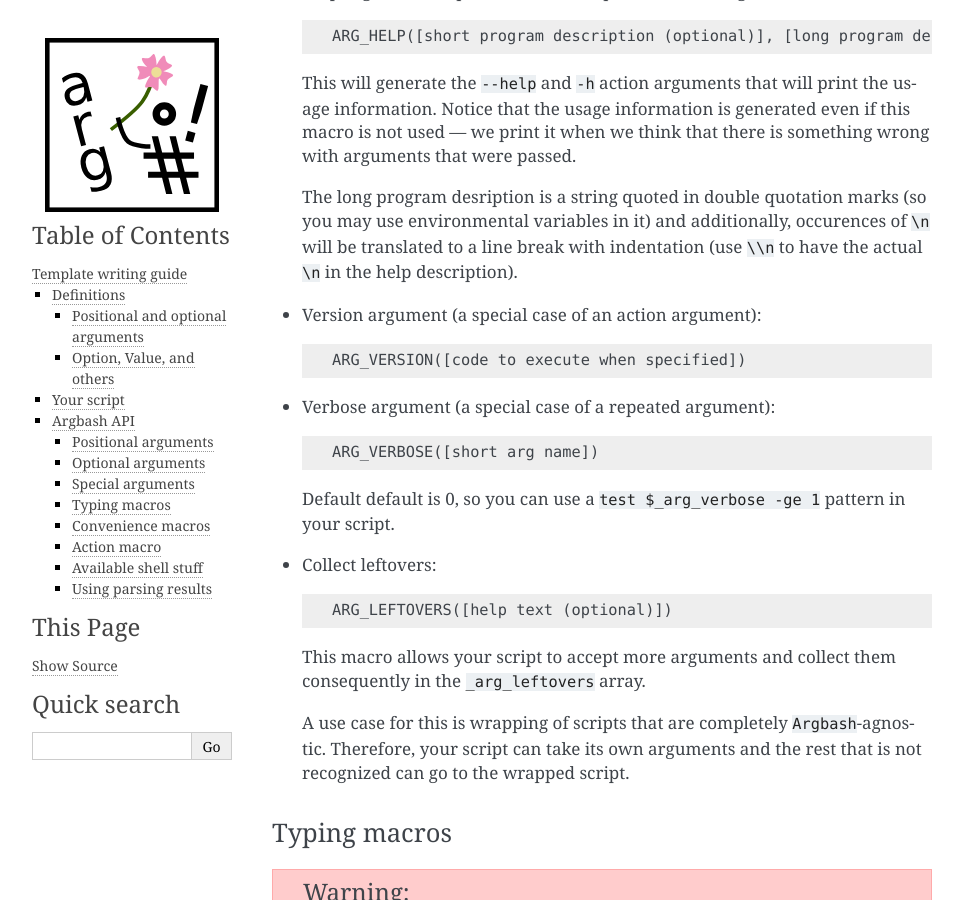
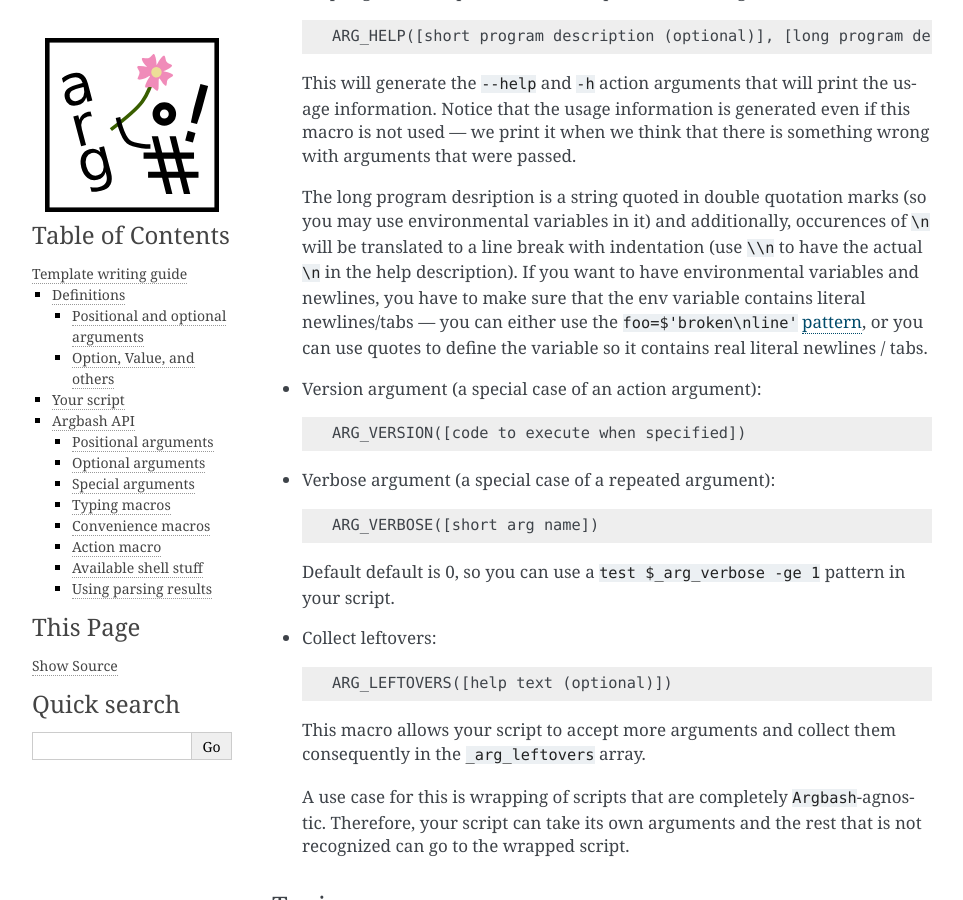
Before and after one commit to matejak/argbash, a Sphinx documentation site: the page built from doc/guide.rst, in a window 1280 px wide and 900 px high, scrolled down 5851 px. Shown: the whole window, without its empty margins (148-1111 px from the left). Built offline with Sphinx 7.4.7, drawn with Linux system fonts in a browser that asks for light colours.

Commit message:
Cleaned the code

```diff
--- a/doc/guide.rst
+++ b/doc/guide.rst
@@ -242,6 +242,7 @@
   Notice that the usage information is generated even if this macro is not used --- we print it when we think that there is something wrong with arguments that were passed.
 
   The long program desription is a string quoted in double quotation marks (so you may use environmental variables in it) and additionally, occurences of ``\n`` will be translated to a line break with indentation (use ``\\n`` to have the actual ``\n`` in the help description).
+  If you want to have environmental variables and newlines, you have to make sure that the env variable contains literal newlines/tabs --- you can either use the ``foo=$'broken\nline'`` `pattern <http://stackoverflow.com/a/3182519>`_, or you can use quotes to define the variable so it contains real literal newlines / tabs.
 
 * Version argument (a special case of an action argument):
   ::
```
Also changed, not shown: 1 other file.
